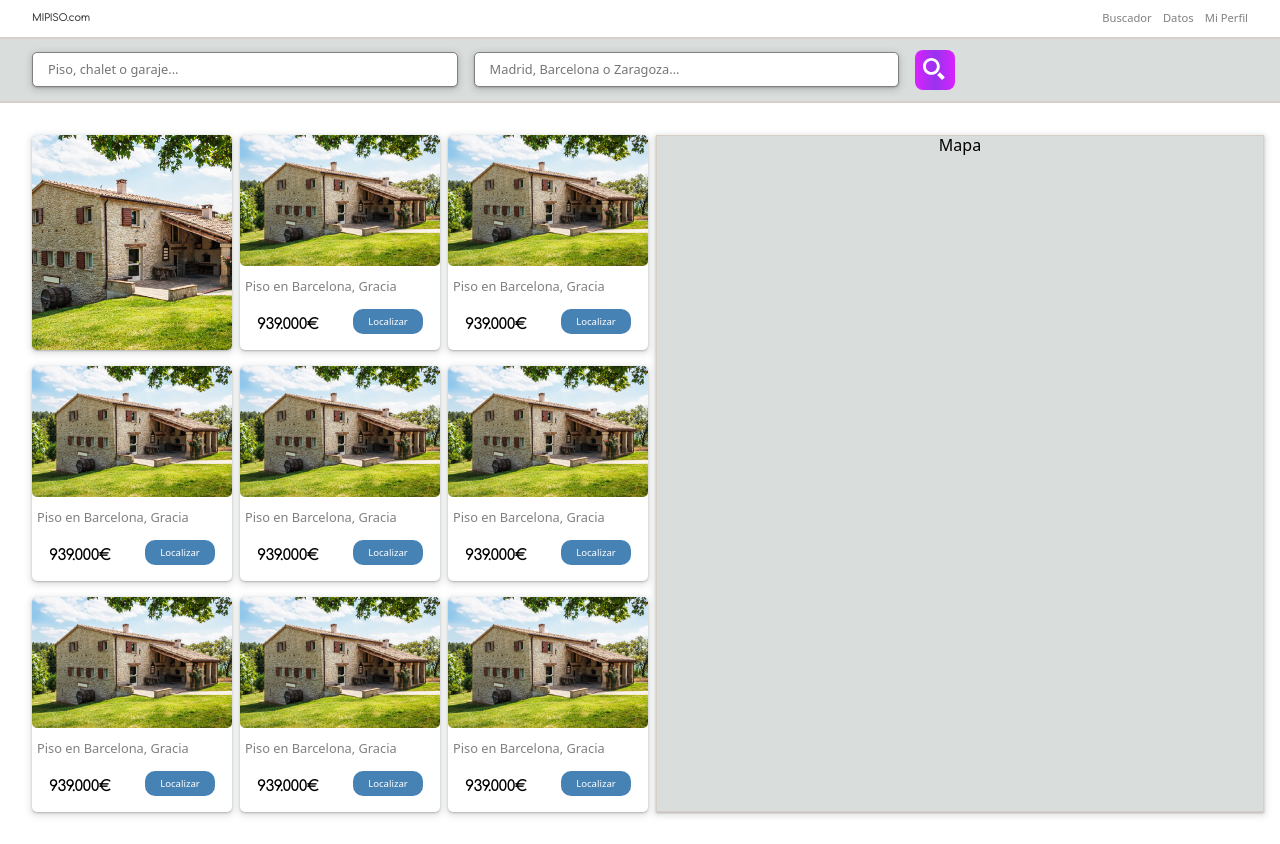
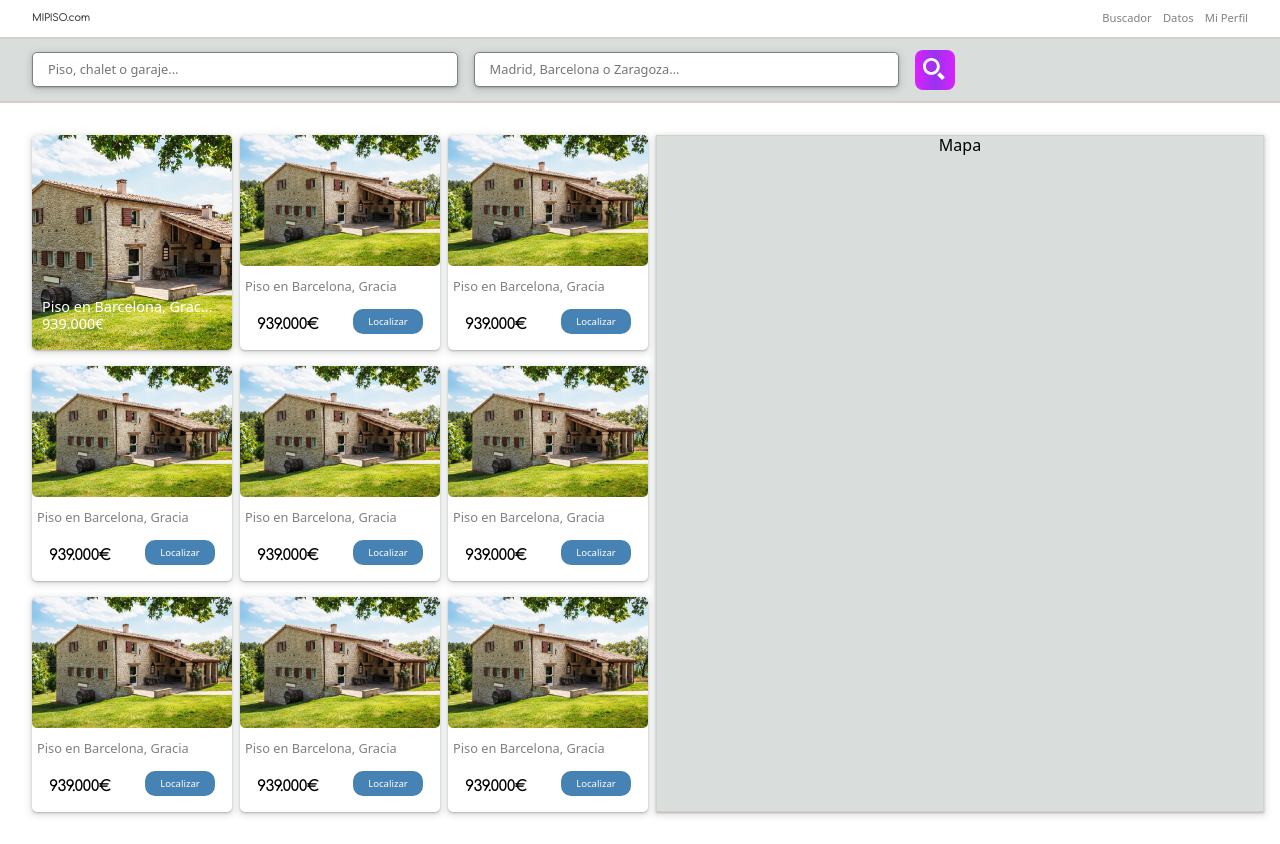
Before and after one commit to eliashz/ra-m2-tarea-final, a React (Vite) app: page / in a window 1280 px wide. Built offline with nearby package versions, Linux system fonts and the light colour scheme.

Commit message:
CardFull ok

```diff
--- a/src/components/molecules/CardFull.jsx
+++ b/src/components/molecules/CardFull.jsx
@@ -1,7 +1,6 @@
 import styled from 'styled-components'
 import React from 'react'
-import { FlexBox } from '../../styles'
-import { Card } from '../atoms'
+import { Card, Text } from '../atoms'
 
 const Img = styled.img`
   border-radius: 5px;
@@ -9,11 +8,26 @@ const Img = styled.img`
   width: 200px;
   object-fit: cover;
 `
+
+const StyledCard = styled(Card)`
+  position: relative;
+  display: inline-block;
+  text-align: start;
+`
+const StyledTitle = styled(Text)`
+  position: absolute;
+  top: 150px;
+  left: 10px;
+`
+
 function CardFull() {
   return (
-    <Card>
+    <StyledCard>
+      <StyledTitle color="#fff" fontSize=".9em">
+        Piso en Barcelona, Grac... 939.000€
+      </StyledTitle>
       <Img src="../project/casa.jpeg" alt="Casa" />
-    </Card>
+    </StyledCard>
   )
 }
 
```
